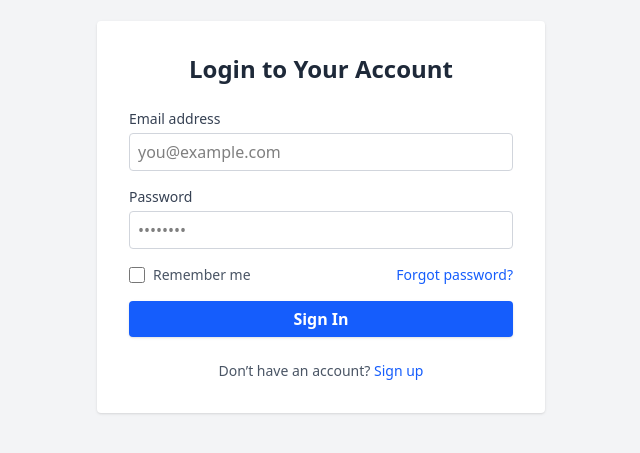
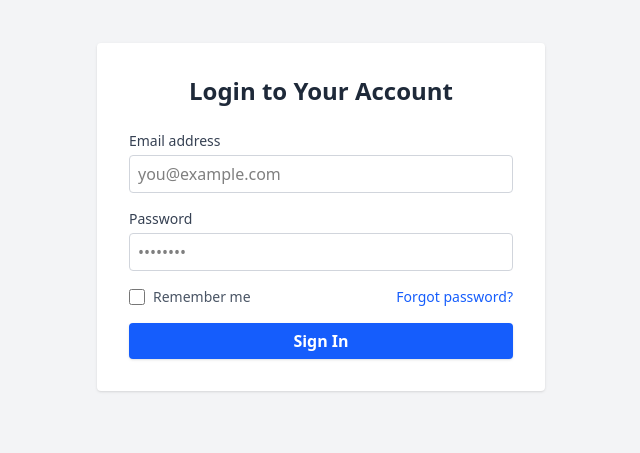
Before and after one commit to Jitender-attri-dev3/memorique-super-admin, a React (Vite) app: page / in a window 1280 px wide. Shown: the part 183-636 px from the top of the page, without its empty margins (319-959 px from the left). Built offline with nearby package versions, Linux system fonts and the light colour scheme.

Commit message:
sign up text remove

```diff
--- a/src/pages/Login.tsx
+++ b/src/pages/Login.tsx
@@ -57,12 +57,7 @@
             Sign In
           </button>
         </form>
-        <p className="text-sm text-center text-gray-600">
-          Don’t have an account?{" "}
-          <a href="#" className="text-blue-600 hover:underline">
-            Sign up
-          </a>
-        </p>
+
       </div>
     </div>
   );
```
